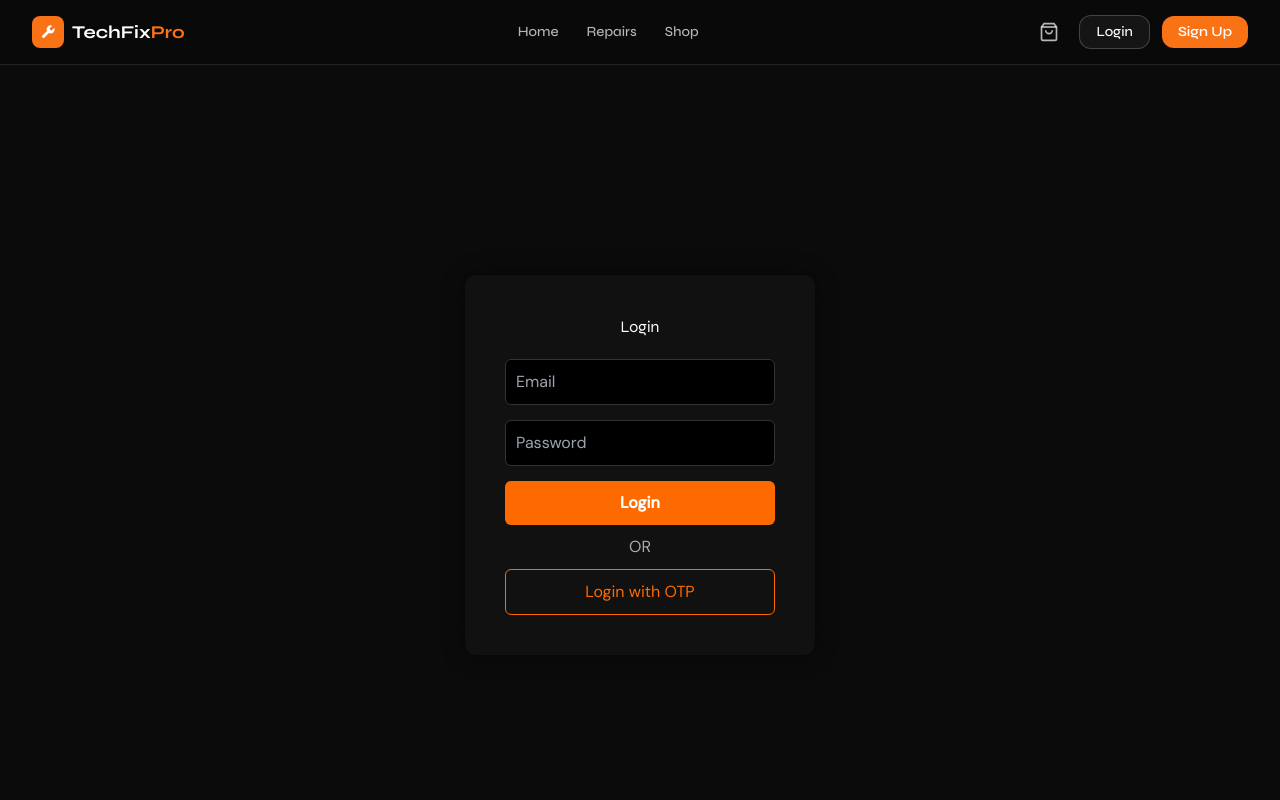
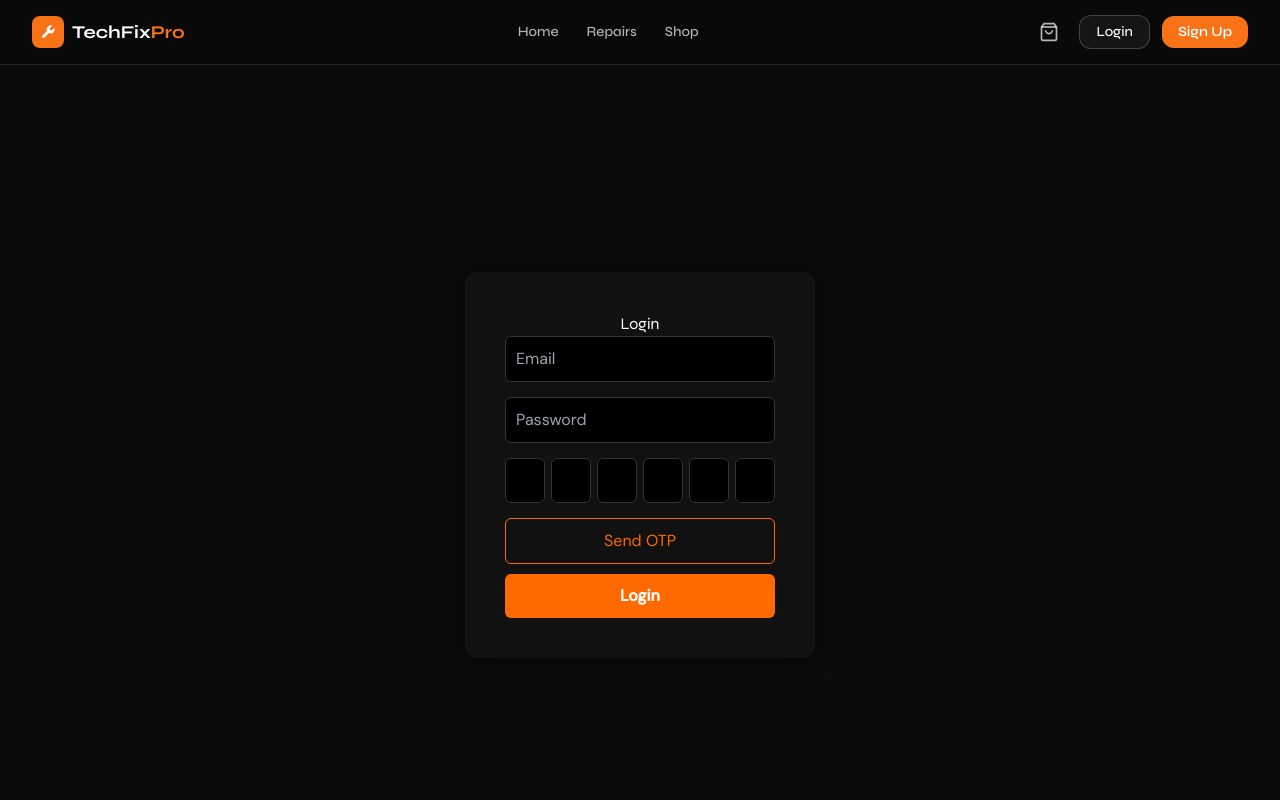
Before and after one commit to constancework001-max/hardware-site, a React (Vite) app in the folder frontend/: page /login in a window 1280 px wide. Shown: the top 800 px of the page. Built offline with nearby package versions, Linux system fonts and the light colour scheme.

Commit message:
final otp + login integration

```diff
--- a/frontend/src/pages/Login.jsx
+++ b/frontend/src/pages/Login.jsx
@@ -1,47 +1,46 @@
 import { useState, useRef } from "react";
 import api from "../api/axios";
-console.log("OTP VERSION 2");
+
 export default function Login() {
   const [email, setEmail] = useState("");
   const [password, setPassword] = useState("");
-
-  const [showOTP, setShowOTP] = useState(false);
   const [otp, setOtp] = useState(new Array(6).fill(""));
+  const [loading, setLoading] = useState(false);
+  const [toast, setToast] = useState("");
 
   const inputsRef = useRef([]);
 
-  // ================= NORMAL LOGIN =================
-  const handleLogin = async () => {
-    try {
-      const res = await api.post("/auth/login", { email, password });
-
-      localStorage.setItem("token", res.data.token);
-      localStorage.setItem("user", JSON.stringify(res.data.user));
-
-      window.location.href = "/dashboard";
-    } catch (err) {
-      alert("Login failed");
-    }
+  // ================= TOAST =================
+  const showToast = (msg) => {
+    setToast(msg);
+    setTimeout(() => setToast(""), 3000);
   };
 
   // ================= SEND OTP =================
   const sendOtp = async () => {
+    if (!email) return showToast("Enter email first");
+
     try {
+      setLoading(true);
       await api.post("/auth/send-otp", { email });
-      alert("OTP sent to your email");
-      setShowOTP(true);
+      showToast("OTP sent to email");
     } catch {
-      alert("Failed to send OTP");
+      showToast("Failed to send OTP");
+    } finally {
+      setLoading(false);
     }
   };
 
-  // ================= VERIFY OTP =================
-  const verifyOtp = async () => {
+  // ================= LOGIN =================
+  const handleLogin = async () => {
+    const finalOtp = otp.join("");
+
     try {
-      const finalOtp = otp.join("");
+      setLoading(true);
 
-      const res = await api.post("/auth/verify-otp", {
+      const res = await api.post("/auth/login", {
         email,
+        password,
         otp: finalOtp
       });
 
@@ -49,8 +48,11 @@ export default function Login() {
       localStorage.setItem("user", JSON.stringify(res.data.user));
 
       window.location.href = "/dashboard";
+
     } catch {
-      alert("Invalid OTP");
+      showToast("Login failed");
+    } finally {
+      setLoading(false);
     }
   };
 
@@ -67,7 +69,85 @@ export default function Login() {
     }
   };
 
-  const inputStyle = {
+  return (
+    <div style={container}>
+
+      {/* TOAST */}
+      {toast && (
+        <div style={toastStyle}>
+          {toast}
+        </div>
+      )}
+
+      <div style={card}>
+
+        <h2 style={{ color: "#fff" }}>Login</h2>
+
+        {/* EMAIL */}
+        <input
+          placeholder="Email"
+          value={email}
+          onChange={(e) => setEmail(e.target.value)}
+          style={input}
+        />
+
+        {/* PASSWORD */}
+        <input
+          type="password"
+          placeholder="Password"
+          value={password}
+          onChange={(e) => setPassword(e.target.value)}
+          style={input}
+        />
+
+        {/* OTP */}
+        <div style={otpContainer}>
+          {otp.map((digit, index) => (
+            <input
+              key={index}
+              ref={(el) => (inputsRef.current[index] = el)}
+              value={digit}
+              onChange={(e) => handleOtpChange(e.target.value, index)}
+              maxLength="1"
+              style={otpBox}
+            />
+          ))}
+        </div>
+
+        {/* SEND OTP */}
+        <button style={outlineBtn} onClick={sendOtp} disabled={loading}>
+          {loading ? "Sending..." : "Send OTP"}
+        </button>
+
+        {/* LOGIN */}
+        <button style={btn} onClick={handleLogin} disabled={loading}>
+          {loading ? "Please wait..." : "Login"}
+        </button>
+
+      </div>
+    </div>
+  );
+}
+
+// ================= STYLES =================
+const container = {
+  minHeight: "100vh",
+  backgroundColor: "#0b0b0b",
+  display: "flex",
+  justifyContent: "center",
+  alignItems: "center"
+};
+
+const card = {
+  backgroundColor: "#111",
+  padding: "40px",
+  borderRadius: "12px",
+  width: "350px",
+  textAlign: "center",
+  boxShadow: "0 0 20px rgba(0,0,0,0.5)"
+};
+
+const input = {
   width: "100%",
   padding: "10px",
   marginBottom: "15px",
@@ -77,7 +157,24 @@ export default function Login() {
   color: "#fff"
 };
 
-const btnStyle = {
+const otpContainer = {
+  display: "flex",
+  justifyContent: "space-between",
+  marginBottom: "15px"
+};
+
+const otpBox = {
+  width: "40px",
+  height: "45px",
+  textAlign: "center",
+  fontSize: "18px",
+  borderRadius: "6px",
+  border: "1px solid #333",
+  backgroundColor: "#000",
+  color: "#fff"
+};
+
+const btn = {
   width: "100%",
   padding: "10px",
   backgroundColor: "#ff6a00",
@@ -91,6 +188,7 @@ const btnStyle = {
 const outlineBtn = {
   width: "100%",
   padding: "10px",
+  marginBottom: "10px",
   backgroundColor: "transparent",
   border: "1px solid #ff6a00",
   borderRadius: "6px",
@@ -98,96 +196,13 @@ const outlineBtn = {
   cursor: "pointer"
 };
 
-  // ================= UI =================
- return (
-  <div style={{
-    minHeight: "100vh",
-    backgroundColor: "#0b0b0b",
-    display: "flex",
-    justifyContent: "center",
-    alignItems: "center"
-  }}>
-
-    <div style={{
-      backgroundColor: "#111",
-      padding: "40px",
-      borderRadius: "12px",
-      width: "350px",
-      textAlign: "center",
-      boxShadow: "0 0 20px rgba(0,0,0,0.5)"
-    }}>
-
-      <h2 style={{ color: "#fff", marginBottom: "20px" }}>
-        Login
-      </h2>
-
-      <input
-        placeholder="Email"
-        value={email}
-        onChange={(e) => setEmail(e.target.value)}
-        style={inputStyle}
-      />
-
-      {!showOTP && (
-        <>
-          <input
-            placeholder="Password"
-            type="password"
-            value={password}
-            onChange={(e) => setPassword(e.target.value)}
-            style={inputStyle}
-          />
-
-          <button style={btnStyle} onClick={handleLogin}>
-            Login
-          </button>
-
-          <p style={{ color: "#aaa", margin: "10px 0" }}>
-            OR
-          </p>
-
-          <button style={outlineBtn} onClick={sendOtp}>
-            Login with OTP
-          </button>
-        </>
-      )}
-
-      {showOTP && (
-        <>
-          <p style={{ color: "#aaa" }}>Enter OTP</p>
-
-          <div style={{
-            display: "flex",
-            justifyContent: "space-between",
-            marginBottom: "15px"
-          }}>
-            {otp.map((digit, index) => (
-              <input
-                key={index}
-                ref={(el) => (inputsRef.current[index] = el)}
-                value={digit}
-                onChange={(e) => handleOtpChange(e.target.value, index)}
-                maxLength="1"
-                style={{
-                  width: "40px",
-                  height: "45px",
-                  textAlign: "center",
-                  fontSize: "18px",
-                  borderRadius: "6px",
-                  border: "1px solid #333",
-                  backgroundColor: "#000",
-                  color: "#fff"
-                }}
-              />
-            ))}
-          </div>
-
-          <button style={btnStyle} onClick={verifyOtp}>
-            Verify OTP
-          </button>
-        </>
-      )}
-    </div>
-  </div>
-);
-}
+const toastStyle = {
+  position: "absolute",
+  top: "20px",
+  right: "20px",
+  backgroundColor: "#ff4d4d",
+  color: "#fff",
+  padding: "10px 15px",
+  borderRadius: "6px",
+  boxShadow: "0 0 10px rgba(0,0,0,0.3)"
+};
```
Also changed, not shown: 1 other file (tests, documents, lock files or other folders).
